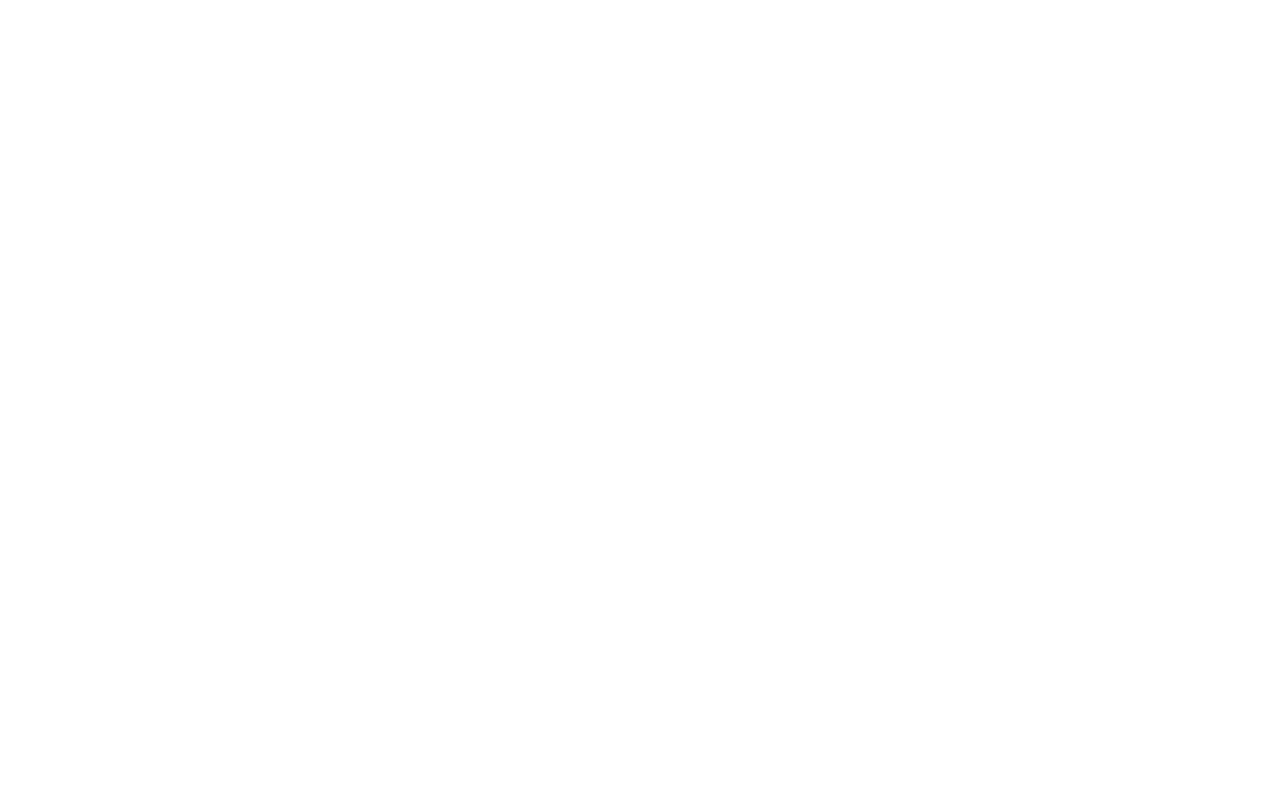
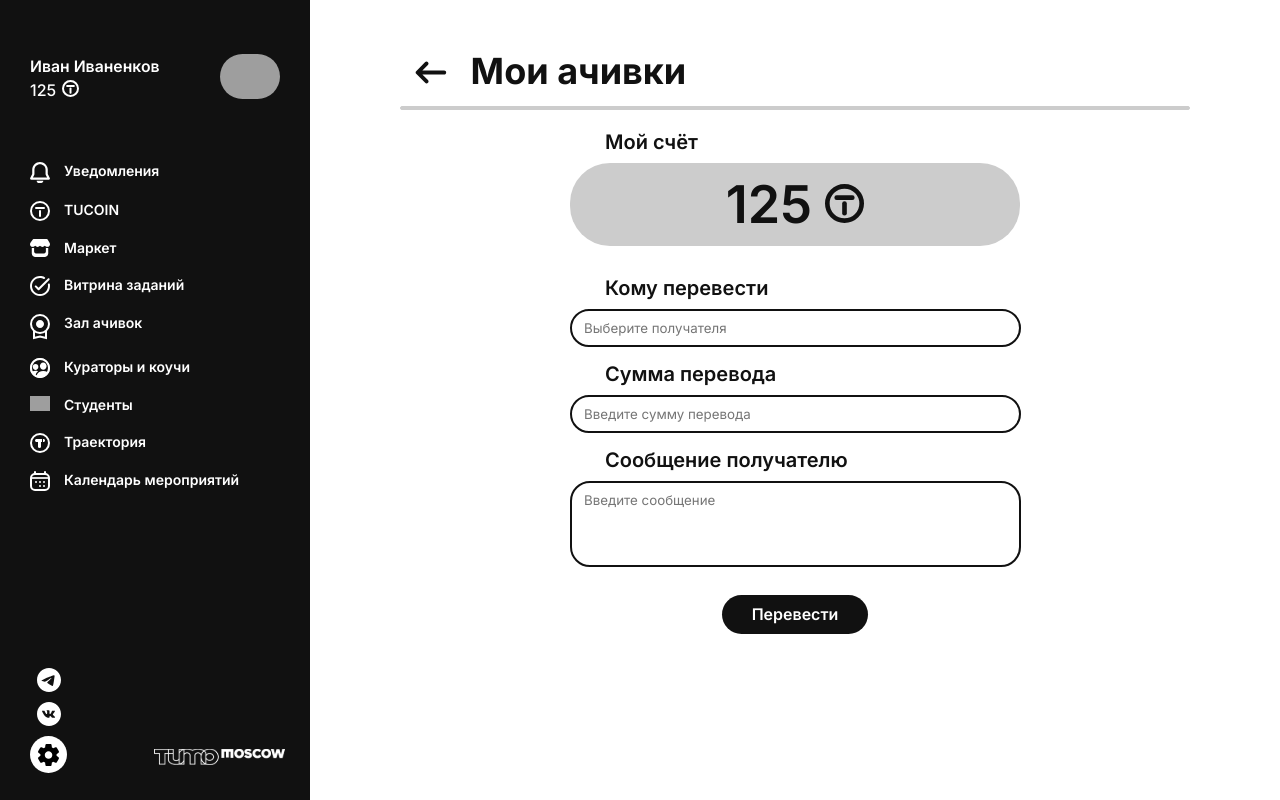
Before and after one commit to Kudryashova-Nastya/Gamification_frontend, a React (Create React App) app: page /student/send in a window 1280 px wide. Before the commit this address had no page. Built offline with nearby package versions, Linux system fonts and the light colour scheme; grey boxes are pictures that could not be loaded.

Commit message:
transaction page maket

```diff
--- a/src/App.js
+++ b/src/App.js
@@ -7,6 +7,7 @@
 import Login from "./components/Auth/Login";
 import Profile from "./components/Profile/Profile";
 import StudentRegistration from "./components/Auth/StudentRegistration";
+import TransactionPage from "./components/TransactionPage/TransactionPage";
 
 
 const App = observer(() => {
@@ -36,6 +37,7 @@
 				{/*<Route path="/student" element={(token && role === 'student') ? <Menu/> : <Navigate to="/login" replace/>}>*/}
 				<Route path="/student" element={<Menu/>}>
 					<Route path="" element={<Profile/>}/>
+					<Route path="send" element={<TransactionPage/>}/>
 				</Route>
 				<Route path="/manager" element={(token && role === 'manager') ? <Menu/> : <Navigate to="/login" replace/>}>
 					{/*<Route path='/registration' element={<StudentRegistration/>}/>*/}
--- a/src/components/Auth/Login.jsx
+++ b/src/components/Auth/Login.jsx
@@ -56,6 +56,7 @@
 							name="email"
 							type="email"
 							value={email}
+							required
 							onChange={(e) => setEmail(e.target.value)}
 						/>
 					</div>
@@ -66,6 +67,7 @@
 							name="password"
 							type="password"
 							value={password}
+							required
 							onChange={(e) => setPassword(e.target.value)}
 						/>
 					</div>
--- a/src/components/Auth/StudentRegistration.jsx
+++ b/src/components/Auth/StudentRegistration.jsx
@@ -19,6 +19,8 @@
 			"email": email,
 			"tarif": tarif,
 		}
+
+		console.log(data)
 	}
 
 
@@ -34,6 +36,7 @@
 						<div>
 							<label id="namelabel" htmlFor="name">Имя</label>
 							<input
+								required
 								id="name"
 								className="input"
 								name="name"
@@ -45,6 +48,7 @@
 						<div>
 							<label htmlFor="lastname">&nbsp;&nbsp;&nbsp;&nbsp;&nbsp;&nbsp;&nbsp;Фамилия</label>
 							<input
+								required
 								id="lastname"
 								className="input"
 								name="lastname"
@@ -56,6 +60,7 @@
 						<div>
 							<label htmlFor="email">Почта TUMO</label>
 							<input
+								required
 								id="email"
 								className="input"
 								name="email"
--- a/src/components/Profile/Profile.jsx
+++ b/src/components/Profile/Profile.jsx
@@ -18,6 +18,7 @@
 import {observer} from "mobx-react";
 import StudentTransactions from "./StudentTransactions/StudentTransactions";
 import Pagination from "../Pagination/Pagination";
+import {useNavigate} from "react-router-dom";
 
 const Profile = observer(() => {
 
@@ -25,6 +26,7 @@
 	// const [loading, setLoading] = useState(false)
 	const [currentPage, setCurrentPage] = useState(1)
 	const [postsPerPage] = useState(10)
+	const history = useNavigate()
 
 	// useEffect(() => {
 	// 	const fetchPosts = async () => {
@@ -48,7 +50,7 @@
 	// const howManyPages = Math.ceil(posts.length/postsPerPage)
 
 	return (
-		<div className="profile-container">
+		<div className="container">
 			<div className="buttons-block">
 				<button className="button" onClick={() => StudentProfileStore.setEditVisible()}>Редактировать
 					<img className="button-icon" alt="редактировать" src={EDIT}/>
@@ -107,7 +109,7 @@
 			</div>
 			<div className="header-block">
 				<h2 className="header3">Моя история операций</h2>
-				<button className="button">Перевести <img className="send button-icon" alt="перевод" src={SEND}/></button>
+				<button onClick={()=> history("send")} className="button button-send">Перевести <img className="send button-icon" alt="перевод" src={SEND}/></button>
 			</div>
 			<hr color="#CCCCCC" size="4"/>
 			<StudentTransactions/>
--- a/src/components/Profile/style.css
+++ b/src/components/Profile/style.css
@@ -1,9 +1,3 @@
-.profile-container {
-    height: 100%;
-    width: 100%;
-    padding: 2vw 7vw;
-}
-
 .buttons-block {
     text-align: right;
     margin-bottom: 13px;
@@ -53,6 +47,7 @@
     font-size: 14px;
     line-height: 120%;
     margin-top: 6px;
+    white-space: nowrap;
 }
 
 .contacts {
@@ -101,30 +96,11 @@
     max-width: 350px;
 }
 
-.header-block {
-    display: flex;
-    justify-content: space-between;
-    align-content: flex-end;
-    flex-wrap: nowrap;
-    align-items: flex-end;
-    margin: 23px 15px 13px;
-}
-
-.header-block .button {
-    padding: 8px 30px;
-    font-size: 14px;
-    letter-spacing: 0.5px;
-}
 
 .header-block .achive-icon {
     vertical-align: middle;
 }
 
-hr {
-    border-radius: 10px;
-    margin-top: 0;
-    margin-bottom: 20px;
-}
 
 .achives {
     display: flex;
@@ -196,6 +172,10 @@
     height: 15px;
 }
 
+.button-send {
+    padding: 10px 30px !important;
+}
+
 @media (max-width: 1000px) {
     .profile-window {
         flex-wrap: wrap;
--- /dev/null
+++ b/src/components/TransactionPage/TransactionPage.jsx
@@ -0,0 +1,54 @@
+import React from "react";
+import '../base.css';
+import './style.css';
+import {observer} from "mobx-react";
+import BACK from "../../images/icons/back.svg";
+import TUCOIN from "../../images/icons/black-tucoin45.svg";
+import {useNavigate} from "react-router-dom";
+
+const TransactionPage = observer(() => {
+	const history = useNavigate()
+	const handleSubmit = async (e) => {
+		e.preventDefault();
+		const form = e.target
+		const data = {
+			"to": form.to.value,
+			"number": parseInt(form.number.value),
+			"comment": form.comment.value,
+		}
+		console.log(data)
+	}
+
+	return (
+		<div className="container">
+			<div className="header-block">
+				<h1 className="header1"><img src={BACK} alt="Назад" className="header-back" onClick={() => history(-1)}/>
+					Мои ачивки</h1>
+			</div>
+			<hr color="#CCCCCC" size="4"/>
+
+			<form className="send-container" onSubmit={handleSubmit}>
+				<label>Мой счёт</label>
+				<div className="mybalance">125 <img src={TUCOIN} width="39" alt="тукоин"/></div>
+				<label>Кому перевести</label><br/>
+				<input required list="brow" placeholder="Выберите получателя" className="datalist" name="to"/>
+				<datalist id="brow">
+					<option value="0">Катя Авочкина</option>
+					<option value="1">Алиса Котова</option>
+					<option value="3">Борис Ивов</option>
+				</datalist>
+				<label>Cумма перевода</label><br/>
+				<input required placeholder="Введите сумму перевода" type="number" className="datalist" min="1"
+							 step="1" maxLength="4" name="number"/>
+				<label>Сообщение получателю</label><br/>
+				<textarea rows="4" required name="comment" maxLength="150" className="datalist"
+									placeholder="Введите сообщение"></textarea>
+				<div className="button-block">
+					<button className="button">Перевести</button>
+				</div>
+			</form>
+		</div>
+	);
+});
+
+export default TransactionPage;
--- /dev/null
+++ b/src/components/TransactionPage/style.css
@@ -0,0 +1,33 @@
+.send-container {
+    max-width: 450px;
+    margin: auto;
+}
+
+.send-container label {
+    font-weight: 600;
+    font-size: 20px;
+    margin-left: 35px;
+    margin-bottom: 9px;
+    display: inline-block;
+}
+
+.send-container .mybalance {
+    background: #CCCCCC;
+    border-radius: 40px;
+    font-weight: 600;
+    font-size: 52px;
+    text-align: center;
+    padding: 10px 20px;
+    white-space: nowrap;
+    margin-bottom: 30px;
+}
+
+.send-container .datalist {
+    width: 94%;
+    margin-bottom: 15px;
+}
+
+.button-block {
+    text-align: center;
+    margin-top: 10px;
+}
--- a/src/components/base.css
+++ b/src/components/base.css
@@ -7,14 +7,22 @@
     margin-bottom: 20px;
 }
 
+.container {
+    height: 100%;
+    width: 100%;
+    padding: 2vw 7vw;
+}
+
 .header1 {
     font-weight: 700;
     font-size: 36px;
+    margin: 0;
 }
 
 .header2 {
     font-weight: 700;
     font-size: 26px;
+    margin: 0;
 }
 
 .header3 {
@@ -34,10 +42,29 @@
     padding: 9px 12px;
 }
 
+.header-block {
+    display: flex;
+    justify-content: space-between;
+    align-content: flex-end;
+    flex-wrap: nowrap;
+    align-items: flex-end;
+    margin: 23px 15px 13px;
+}
+
+.header-block .button {
+    padding: 8px 30px;
+    font-size: 14px;
+    letter-spacing: 0.5px;
+}
+
+.header-back {
+    cursor: pointer;
+    margin-right: 24px;
+}
+
 .input:focus-visible {
     outline: none
 }
-
 
 .button {
     font-weight: 600;
@@ -49,6 +76,7 @@
     border-radius: 30px;
     transition: 0.2s;
     border: none;
+    cursor: pointer;
 }
 
 .button:hover {
@@ -64,3 +92,16 @@
 textarea {
     resize: none;
 }
+
+hr {
+    border-radius: 10px;
+    margin-top: 0;
+    margin-bottom: 20px;
+}
+
+.datalist {
+    border-radius: 20px;
+    border: 2px solid #111111;
+    padding: 9px 12px;
+    width: 100%;
+}
```
Also changed, not shown: src/images/icons/back.svg (added), src/images/icons/black-tucoin45.svg (added).
